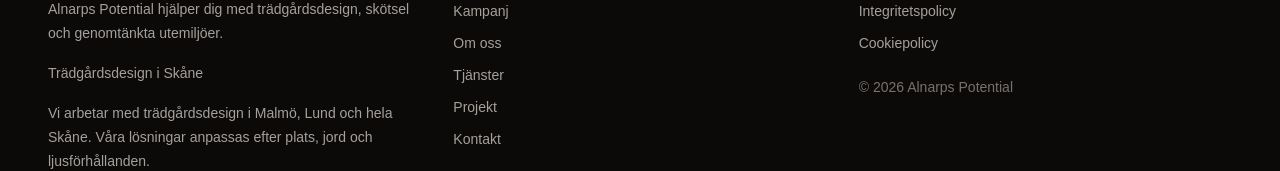
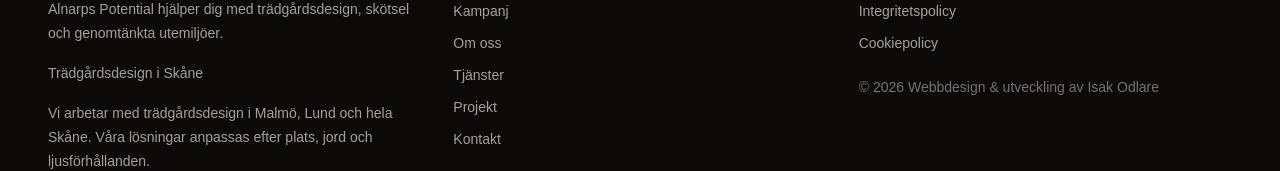
Before and after one commit to isakodlare-APO/APO, a Next.js app: page /team in a window 1280 px wide. Shown: the part 1273-1444 px from the top of the page. Built offline with nearby package versions, Linux system fonts and the light colour scheme.

Commit message:
Update page.jsx

```diff
--- a/app/team/page.jsx
+++ b/app/team/page.jsx
@@ -302,7 +302,7 @@
             </nav>
 
             <p className="mt-6 text-sm text-stone-500">
-              © {new Date().getFullYear()} Alnarps Potential
+              © {new Date().getFullYear()} Webbdesign & utveckling av Isak Odlare
             </p>
           </div>
         </div>
```
